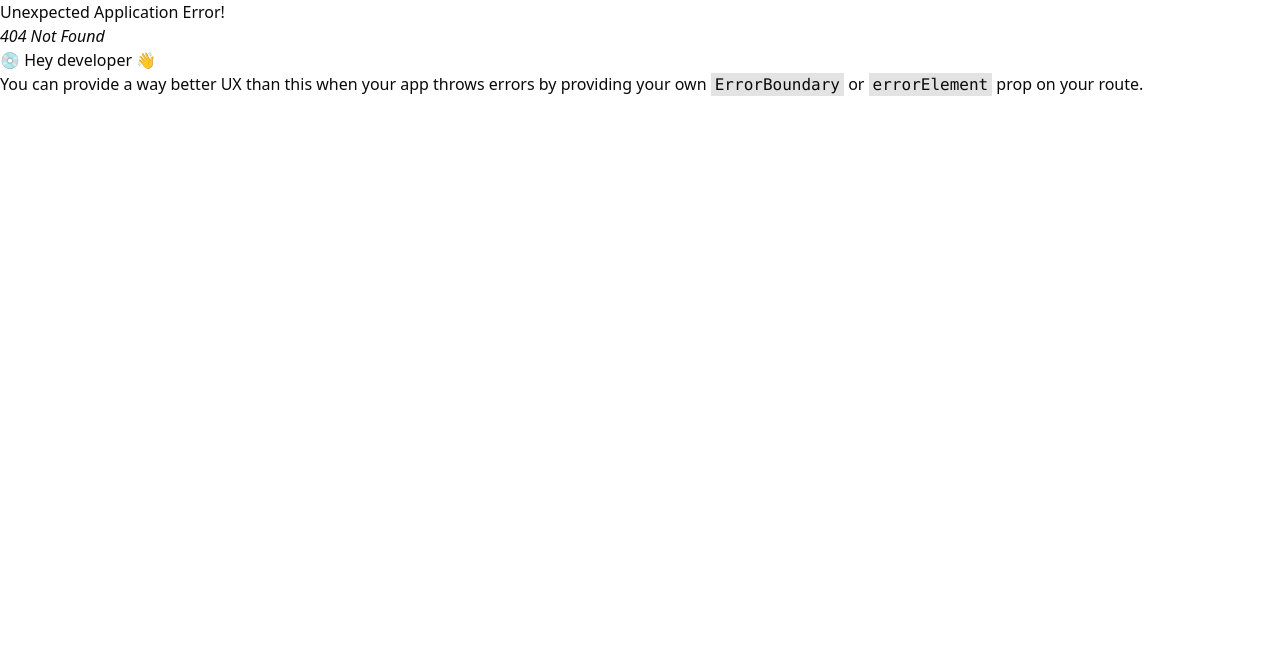
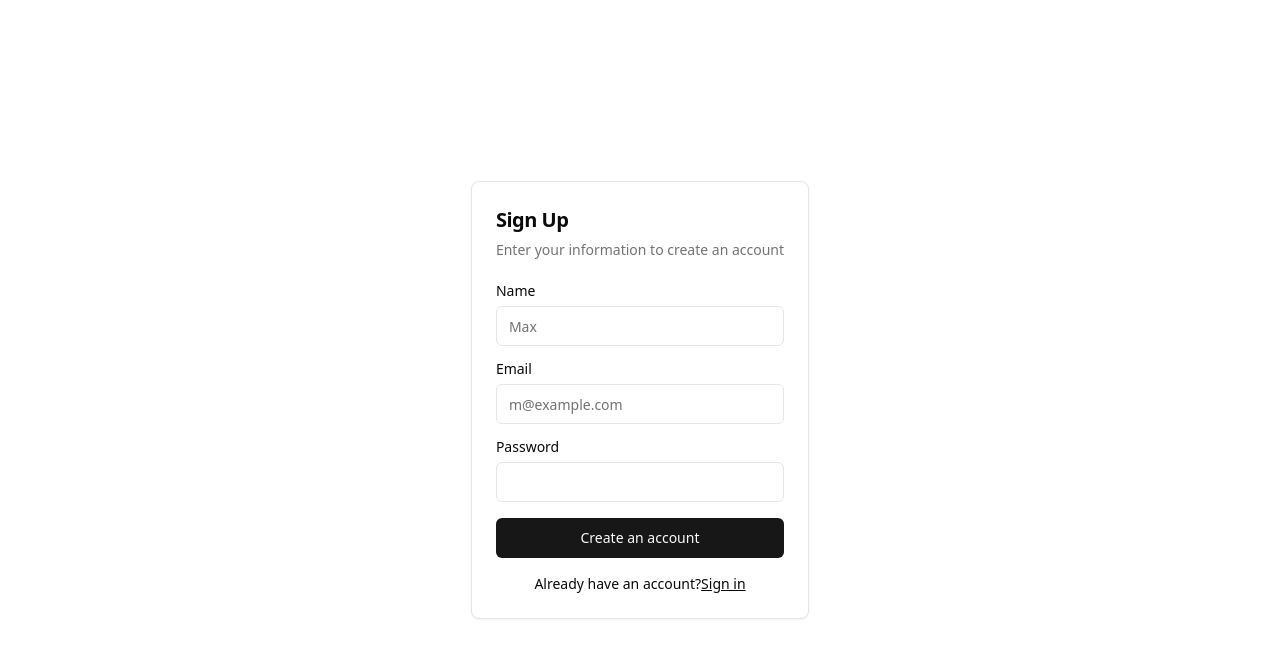
Before and after one commit to raj-27/elib-dashboard, a React (Vite) app: page /register in a window 1280 px wide. Before the commit this address had no page. Shown: the top 658 px of the page. Built offline with nearby package versions, Linux system fonts and the light colour scheme.

Commit message:
Add register page

```diff
--- a/src/pages/Login.tsx
+++ b/src/pages/LoginPage.tsx
@@ -9,6 +9,7 @@
 } from '@/components/ui/card';
 import { Input } from '@/components/ui/input';
 import { Label } from '@/components/ui/label';
+import { Link } from 'react-router-dom';
 
 const LoginPage = () => {
     return (
@@ -36,7 +37,15 @@
                     </div>
                 </CardContent>
                 <CardFooter>
-                    <Button className="w-full">Sign in</Button>
+                    <div className="w-full">
+                        <Button className="w-full">Sign in</Button>
+                        <div className="mt-4 text-center text-sm">
+                            Don't have an account?
+                            <Link to={'/register'} className="underline">
+                                Sign up
+                            </Link>
+                        </div>
+                    </div>
                 </CardFooter>
             </Card>
         </section>
--- /dev/null
+++ b/src/pages/RegisterPage.tsx
@@ -0,0 +1,58 @@
+import { Button } from '@/components/ui/button';
+import {
+    Card,
+    CardContent,
+    CardDescription,
+    CardHeader,
+    CardTitle,
+} from '@/components/ui/card';
+import { Input } from '@/components/ui/input';
+import { Label } from '@/components/ui/label';
+import { Link } from 'react-router-dom';
+
+const RegisterPage = () => {
+    return (
+        <section className="flex justify-center items-center h-screen">
+            <Card className="mx-auto max-w-sm">
+                <CardHeader>
+                    <CardTitle className="text-xl">Sign Up</CardTitle>
+                    <CardDescription>
+                        Enter your information to create an account
+                    </CardDescription>
+                </CardHeader>
+                <CardContent>
+                    <div className="grid gap-4">
+                        <div className="grid gap-2">
+                            <Label htmlFor="first-name">Name</Label>
+                            <Input id="first-name" placeholder="Max" required />
+                        </div>
+                        <div className="grid gap-2">
+                            <Label htmlFor="email">Email</Label>
+                            <Input
+                                id="email"
+                                type="email"
+                                placeholder="m@example.com"
+                                required
+                            />
+                        </div>
+                        <div className="grid gap-2">
+                            <Label htmlFor="password">Password</Label>
+                            <Input id="password" type="password" />
+                        </div>
+                        <Button type="submit" className="w-full">
+                            Create an account
+                        </Button>
+                    </div>
+                    <div className="mt-4 text-center text-sm">
+                        Already have an account?
+                        <Link to={'/login'} className="underline">
+                            Sign in
+                        </Link>
+                    </div>
+                </CardContent>
+            </Card>
+        </section>
+    );
+};
+
+export default RegisterPage;
--- a/src/pages/index.ts
+++ b/src/pages/index.ts
@@ -1,2 +1,3 @@
-export { default as LoginPage } from './Login';
+export { default as LoginPage } from './LoginPage';
 export { default as HomePage } from './HomePage';
+export { default as RegisterPage } from './RegisterPage';
--- a/src/router.tsx
+++ b/src/router.tsx
@@ -1,5 +1,5 @@
 import { createBrowserRouter } from 'react-router-dom';
-import { HomePage, LoginPage } from './pages';
+import { HomePage, LoginPage, RegisterPage } from './pages';
 
 export const router = createBrowserRouter([
     {
@@ -10,4 +10,8 @@
         path: '/login',
         element: <LoginPage />,
     },
+    {
+        path: '/register',
+        element: <RegisterPage />,
+    },
 ]);
```
